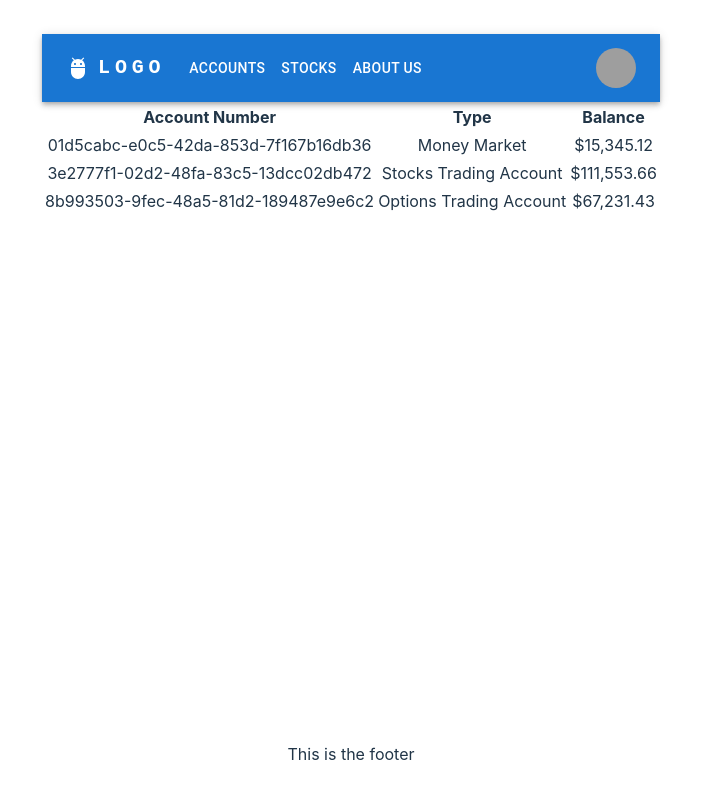
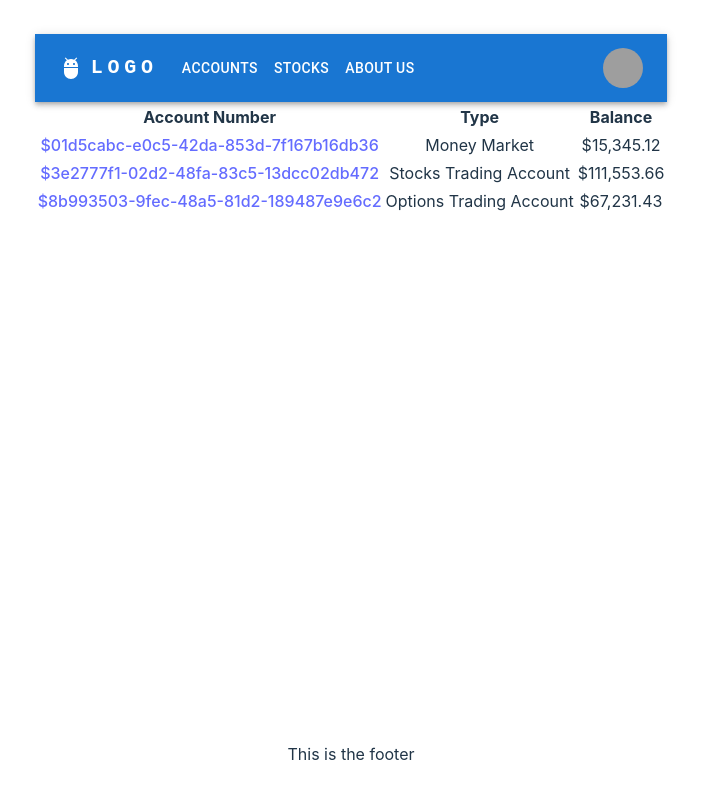
Before and after one commit to kdiggety/hi-js-ui, a React (Vite) app: page /accounts in a window 1280 px wide. Shown: the whole page, without its empty margins (289-990 px from the left). Built offline with nearby package versions, Linux system fonts and the light colour scheme; grey boxes are pictures that could not be loaded.

Commit message:
Removing the accounts context provider

```diff
--- a/src/context/AccountProvider.jsx
+++ /dev/null
@@ -1,24 +0,0 @@
-import { createContext, useState } from 'react'
-import PropTypes from "prop-types";
-
-export const AccountContext = createContext(null);
-
-const AccountProvider = ({children}) => {
-    const [accounts, setAccounts] = useState([
-        {accountNumber: crypto.randomUUID(), type: {code: 0, description: "Money Market"}, balance: "$15,345.12"},
-        {accountNumber: crypto.randomUUID(), type: {code: 1, description: "Stocks Trading Account"}, balance: "$111,553.66"},
-        {accountNumber: crypto.randomUUID(), type: {code: 2, description: "Options Trading Account"}, balance: "$67,231.43"}
-    ])
-
-    return (
-        <AccountContext.Provider value={accounts}>
-            {children}
-        </AccountContext.Provider>
-    )
-}
-
-AccountProvider.propTypes = {
-    children: PropTypes.node.isRequired
-}
-
-export default AccountProvider
--- a/src/pages/Landing.jsx
+++ b/src/pages/Landing.jsx
@@ -20,6 +20,7 @@ import ClientProfile from "./clients/ClientProfile.jsx";
 import AccountList from "./accounts/AccountList.jsx";
 import StockList from "./stocks/StockList.jsx";
 import AboutUs from "./AboutUs.jsx";
+import AccountHoldings from "./accounts/AccountHoldings.jsx";
 
 const Landing = function () {
     const pages = ['Accounts', 'Stocks', 'About Us'];
@@ -192,7 +193,9 @@ const Landing = function () {
                 <Routes>
                     <Route path='/' element={<Dashboard/>}/>
                     <Route path='/profile' element={<ClientProfile/>}/>
-                    <Route path='/accounts' element={<AccountList/>}/>
+                    <Route path='/accounts' element={<AccountList/>}>
+                        <Route path='account/holdings' element={<AccountHoldings/>}/>
+                    </Route>
                     <Route path='/stocks' element={<StockList/>}/>
                     <Route path='/about-us' element={<AboutUs/>}/>
                 </Routes>
--- a/src/pages/accounts/AccountList.jsx
+++ b/src/pages/accounts/AccountList.jsx
@@ -1,11 +1,48 @@
-import AccountProvider from "../../context/AccountProvider.jsx";
-import AccountListTable from "./AccountListTable.jsx";
+import {useState} from "react";
+import {Link} from "react-router-dom";
 
 const AccountList = function () {
+    const [accounts, setAccounts] = useState([
+        {accountNumber: crypto.randomUUID(), type: {code: 0, description: "Money Market"}, balance: "$15,345.12"},
+        {accountNumber: crypto.randomUUID(), type: {code: 1, description: "Stocks Trading Account"}, balance: "$111,553.66"},
+        {accountNumber: crypto.randomUUID(), type: {code: 2, description: "Options Trading Account"}, balance: "$67,231.43"}
+    ])
+
     return (
-        <AccountProvider>
-            <AccountListTable/>
-        </AccountProvider>
+        <>
+            {
+                accounts.length === 0 ?
+                    ("No accounts"):
+                    (
+                        <table>
+                            <thead>
+                            <tr>
+                                <th>Account Number</th>
+                                <th>Type</th>
+                                <th>Balance</th>
+                            </tr>
+                            </thead>
+                            <tbody>
+                            {
+                                accounts.map(account =>
+                                    (
+                                        <tr key={account.accountNumber}>
+                                            <td>
+                                                <Link to={`account/holdings`}>
+                                                    ${account.accountNumber}
+                                                </Link>
+                                            </td>
+                                            <td>{account.type.description}</td>
+                                            <td>{account.balance}</td>
+                                        </tr>
+                                    )
+                                )
+                            }
+                            </tbody>
+                        </table>
+                    )
+            }
+        </>
     )
 }
 
--- a/src/pages/accounts/AccountListTable.jsx
+++ /dev/null
@@ -1,41 +0,0 @@
-import {useContext} from "react";
-import {AccountContext} from "../../context/AccountProvider.jsx";
-
-const AccountListTable = function () {
-    const accounts= useContext(AccountContext)
-
-    return (
-        <>
-            {
-                accounts.length === 0 ?
-                ("No accounts"):
-                (
-                    <table>
-                        <thead>
-                            <tr>
-                                <th>Account Number</th>
-                                <th>Type</th>
-                                <th>Balance</th>
-                            </tr>
-                        </thead>
-                        <tbody>
-                        {
-                            accounts.map(account =>
-                                (
-                                    <tr key={account.accountNumber}>
-                                        <td>{account.accountNumber}</td>
-                                        <td>{account.type.description}</td>
-                                        <td>{account.balance}</td>
-                                    </tr>
-                                )
-                            )
-                        }
-                        </tbody>
-                    </table>
-                )
-            }
-        </>
-    )
-}
-
-export default AccountListTable
```
